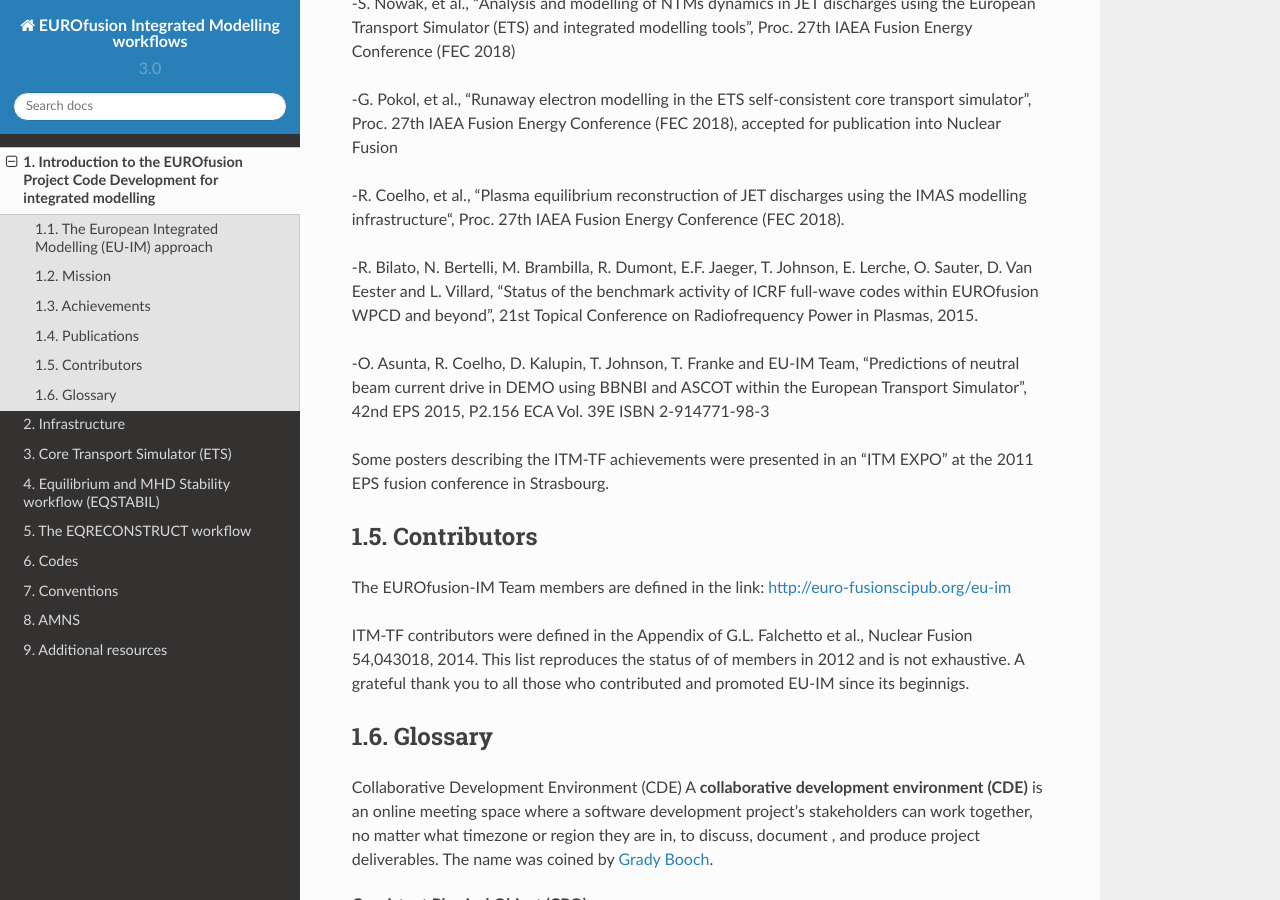
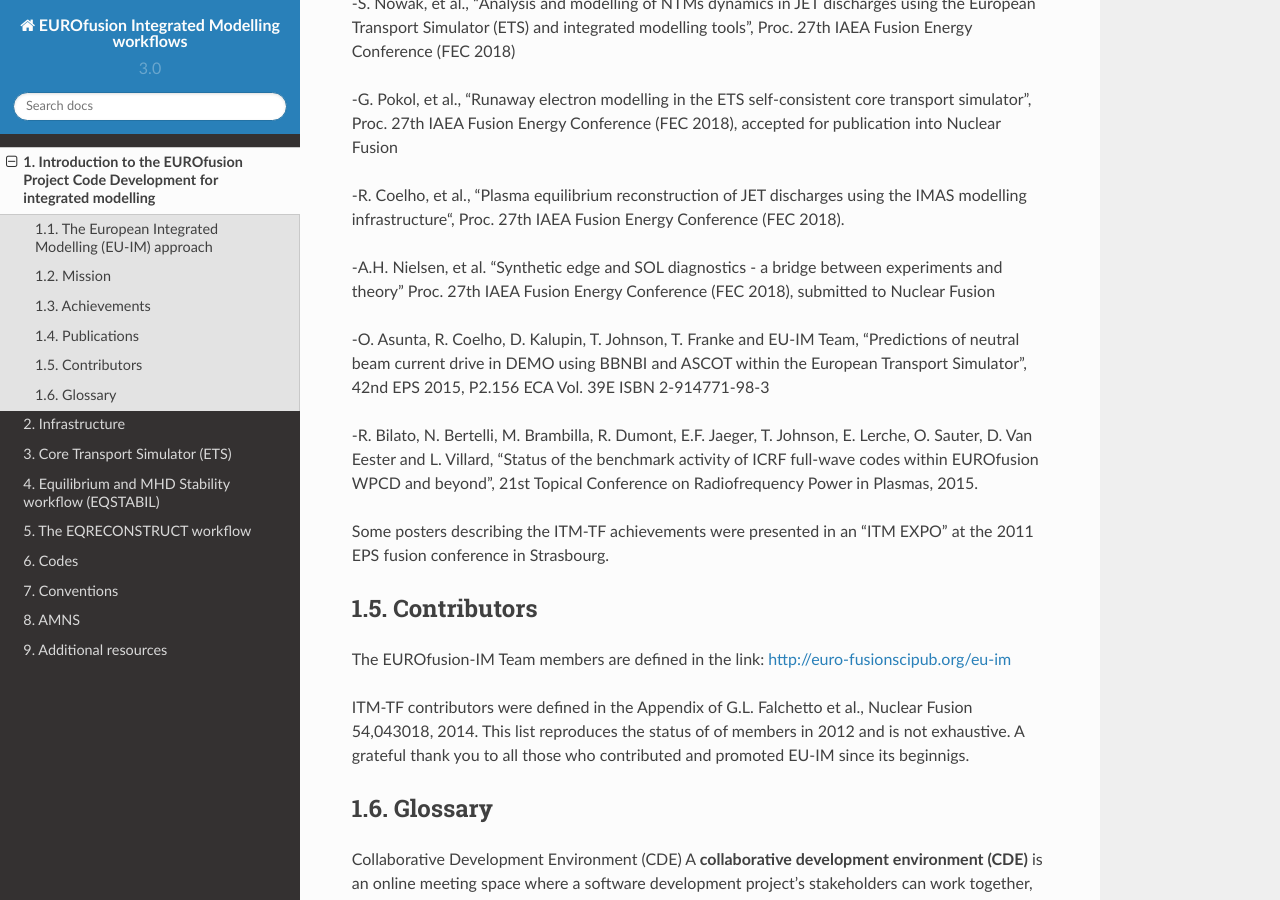
Before and after one commit to WPCD-Workflows/documentation, a Sphinx documentation site: the page built from source/introduction.rst, in a window 1280 px wide and 900 px high, scrolled down 3909 px. Built offline with Sphinx 7.4.7 and the Read the Docs theme 2.0.0, drawn with Linux system fonts in a browser that asks for light colours.

Commit message:
Update introduction.rst

```diff
--- a/source/introduction.rst
+++ b/source/introduction.rst
@@ -170,10 +170,11 @@
 
 -R. Coelho, et al., “Plasma equilibrium reconstruction of JET discharges using the IMAS modelling infrastructure“, Proc. 27th IAEA Fusion Energy Conference (FEC 2018).
 
--R. Bilato, N. Bertelli, M. Brambilla, R. Dumont, E.F. Jaeger, T. Johnson, E. Lerche, O. Sauter, D. Van Eester and L. Villard, “Status of the benchmark activity of ICRF full-wave codes within EUROfusion WPCD and beyond”, 21st Topical Conference on Radiofrequency Power in Plasmas, 2015.
+-A.H. Nielsen, et al.  “Synthetic edge and SOL diagnostics - a bridge between experiments and theory” Proc. 27th IAEA Fusion Energy Conference (FEC 2018), submitted to Nuclear Fusion
 
 -O. Asunta, R. Coelho, D. Kalupin, T. Johnson, T. Franke and EU-IM Team,  “Predictions of neutral beam current drive in DEMO using BBNBI and ASCOT within the European Transport Simulator”, 42nd EPS 2015, P2.156 ECA Vol. 39E ISBN 2-914771-98-3
 
+-R. Bilato, N. Bertelli, M. Brambilla, R. Dumont, E.F. Jaeger, T. Johnson, E. Lerche, O. Sauter, D. Van Eester and L. Villard, “Status of the benchmark activity of ICRF full-wave codes within EUROfusion WPCD and beyond”, 21st Topical Conference on Radiofrequency Power in Plasmas, 2015.
 
 Some posters describing the ITM-TF achievements were presented in an "ITM EXPO" at the 2011 EPS fusion conference in Strasbourg.
 
```
